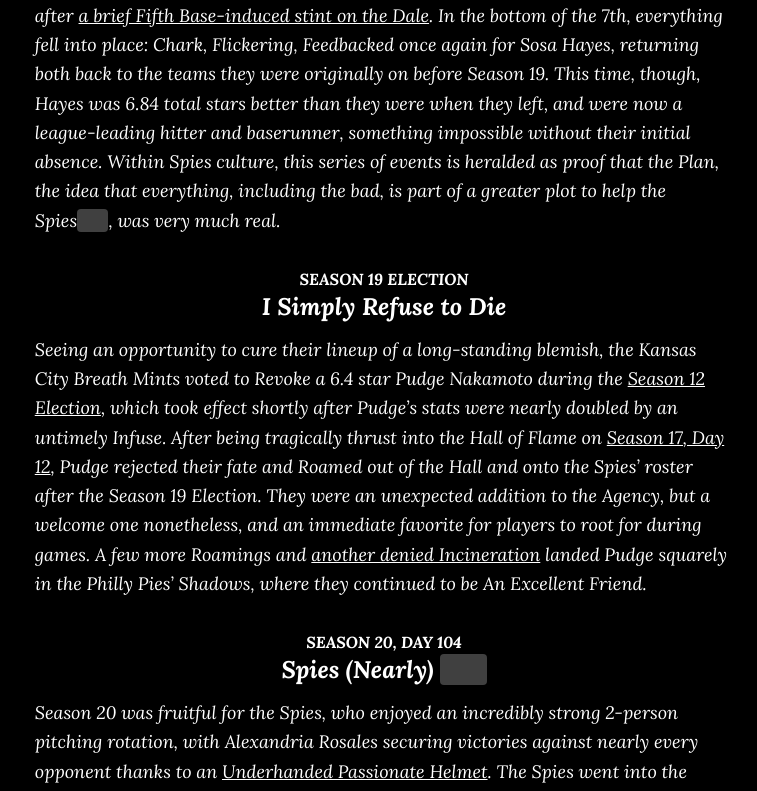
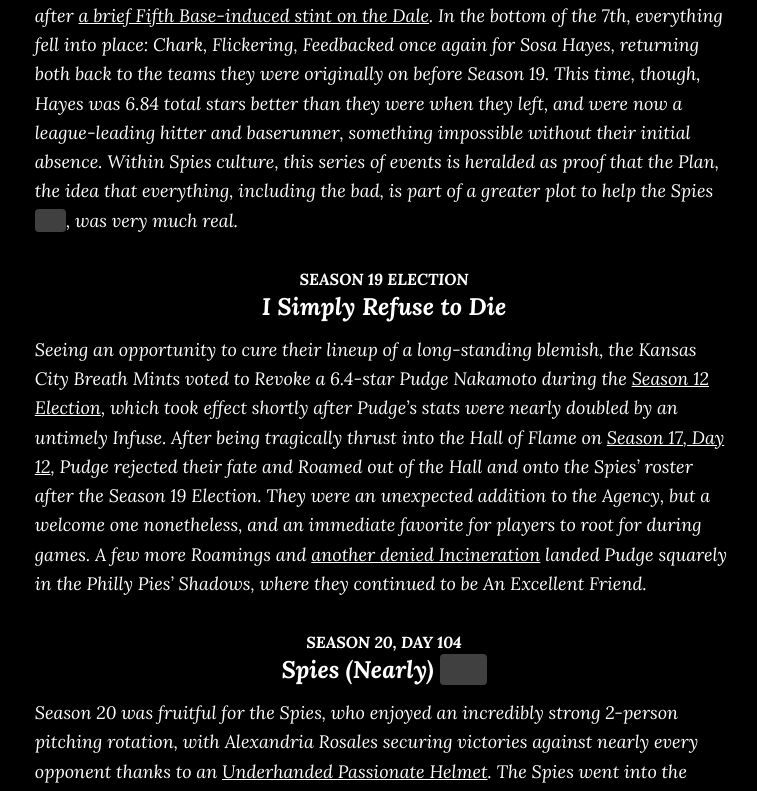
Before and after one commit to iliana/before, a Next.js app: page /_before/histories/spies in a window 1280 px wide. Shown: the part 4872-5663 px from the top of the page, without its empty margins (256-1013 px from the left). Built offline with nearby package versions, Linux system fonts and the light colour scheme.

Commit message:
prettify doesn't like it when there are spaces before elements ili wrote, huh

```diff
--- a/pages/histories/spies.jsx
+++ b/pages/histories/spies.jsx
@@ -68,7 +68,7 @@ export default function Page() {
       <Entry title="The Season 9 Reverb" season={9} day={52} time="2020-10-07T19:22:06Z">
         <p>
           The Spies and their legendary defense had been on track for the Internet Series. Instead, a catastrophic
-          <Jump time="2020-10-07T19:23:06Z" redirect="/team/9debc64f-74b7-4ae1-a4d6-fce0144b6ea5">
+          {" "}<Jump time="2020-10-07T19:23:06Z" redirect="/team/9debc64f-74b7-4ae1-a4d6-fce0144b6ea5">
             full-team Reverb
           </Jump>{" "}
           put all three of the Replacement Elbows, a pitching Blessing won in just{" "}
@@ -191,7 +191,7 @@ export default function Page() {
         </p>
         <p>
           These two plots came together on <Jump time="2021-07-21T14:22:20Z">Season 23, Day 47</Jump>. Chark had just
-          Voicemailed back out onto the Spies lineup
+          Voicemailed back out onto the Spies lineup{" "}
           <Jump time="2021-07-21T13:23:41Z">the game before</Jump>, and Hayes had returned to the Georgias after{" "}
           <Jump season={22} day={19} redirect="/player/b7267aba-6114-4d53-a519-bf6c99f4e3a9">
             a brief Fifth Base-induced stint on the Dale
@@ -200,14 +200,14 @@ export default function Page() {
           Hayes, returning both back to the teams they were originally on before Season 19. This time, though, Hayes was
           6.84 total stars better than they were when they left, and were now a league-leading hitter and baserunner,
           something impossible without their initial absence. Within Spies culture, this series of events is heralded as
-          proof that the Plan, the idea that everything, including the bad, is part of a greater plot to help the Spies
+          proof that the Plan, the idea that everything, including the bad, is part of a greater plot to help the Spies{" "}
           <Spoiler>win</Spoiler>, was very much real.
         </p>
       </Entry>
       <Entry title="I Simply Refuse to Die" date="Season 19 Election" time="2021-05-23T18:15:00Z">
         <p>
           Seeing an opportunity to cure their lineup of a long-standing blemish, the Kansas City Breath Mints voted to
-          Revoke a 6.4 star Pudge Nakamoto during the{" "}
+          Revoke a 6.4-star Pudge Nakamoto during the{" "}
           <Jump time="2021-03-07T19:15:00Z" team="adc5b394-8f76-416d-9ce9-813706877b84">
             Season 12 Election
           </Jump>
```
